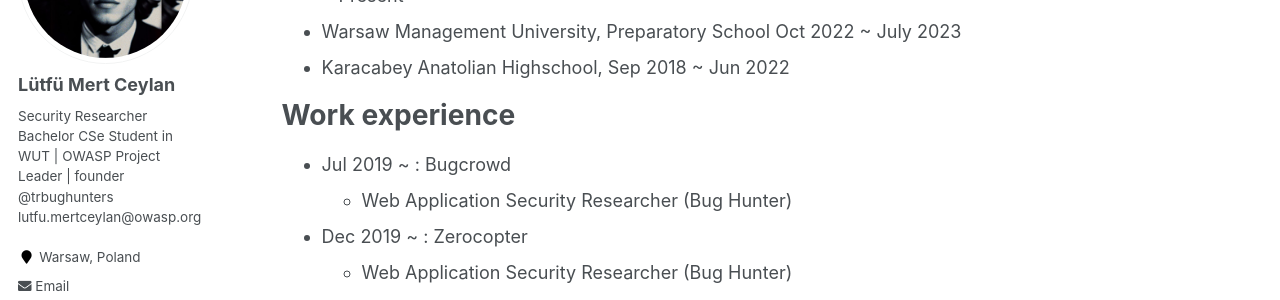
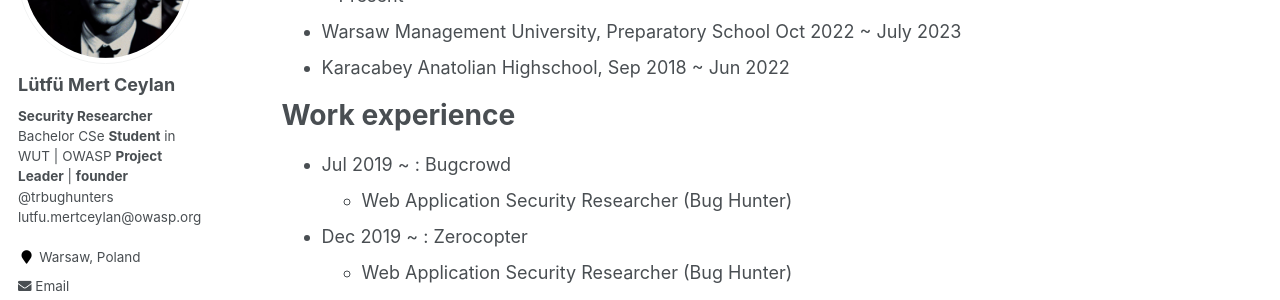
Before and after one commit to lutfumertceylan/mywebsite, a Jekyll site: the page built from _pages/cv.md, in a window 1280 px wide. Shown: the part 229-529 px from the top of the page. Built offline with Jekyll 4.4.1, drawn with Linux system fonts in a browser that asks for light colours.

```diff
--- a/_config.yml
+++ b/_config.yml
@@ -10,7 +10,7 @@ locale                   : "en-US"
 title                    : "Lütfü Mert Ceylan"
 title_separator          : ">"
 name                     : &name "Lütfü Mert Ceylan"
-description              : &description "Security Researcher <br> Bachelor CSe Student in WUT | OWASP Project Leader | founder @trbughunters <br> lutfu.mertceylan@owasp.org"
+description              : &description "<b>Security Researcher</b> <br> Bachelor CSe <b>Student</b> in WUT | OWASP <b>Project Leader</b> | <b>founder</b> @trbughunters <br> lutfu.mertceylan@owasp.org"
 url                      : https://lutfumertceylan.com.tr #https://academicpages.github.io # the base hostname & protocol for your site e.g. "https://mmistakes.github.io"
 baseurl                  : #"" # the subpath of your site, e.g. "/blog"
 repository               : lutfumertceylan/website #"academicpages/academicpages.github.io"
@@ -82,7 +82,7 @@ analytics:
 author:
   name             : "Lütfü Mert Ceylan"
   avatar           : "resim_2023-09-22_033804257.png"
-  bio              : "Security Researcher <br> Bachelor CSe Student in WUT | OWASP Project Leader | founder @trbughunters <br> lutfu.mertceylan@owasp.org"
+  bio              : "<b>Security Researcher</b> <br> Bachelor CSe <b>Student</b> in WUT | OWASP <b>Project Leader</b> | <b>founder</b> @trbughunters <br> lutfu.mertceylan@owasp.org"
   location         : "Warsaw, Poland"
   employer         :
   googlescholar    : #"https://yourfullgooglescholarurl.com"
```
